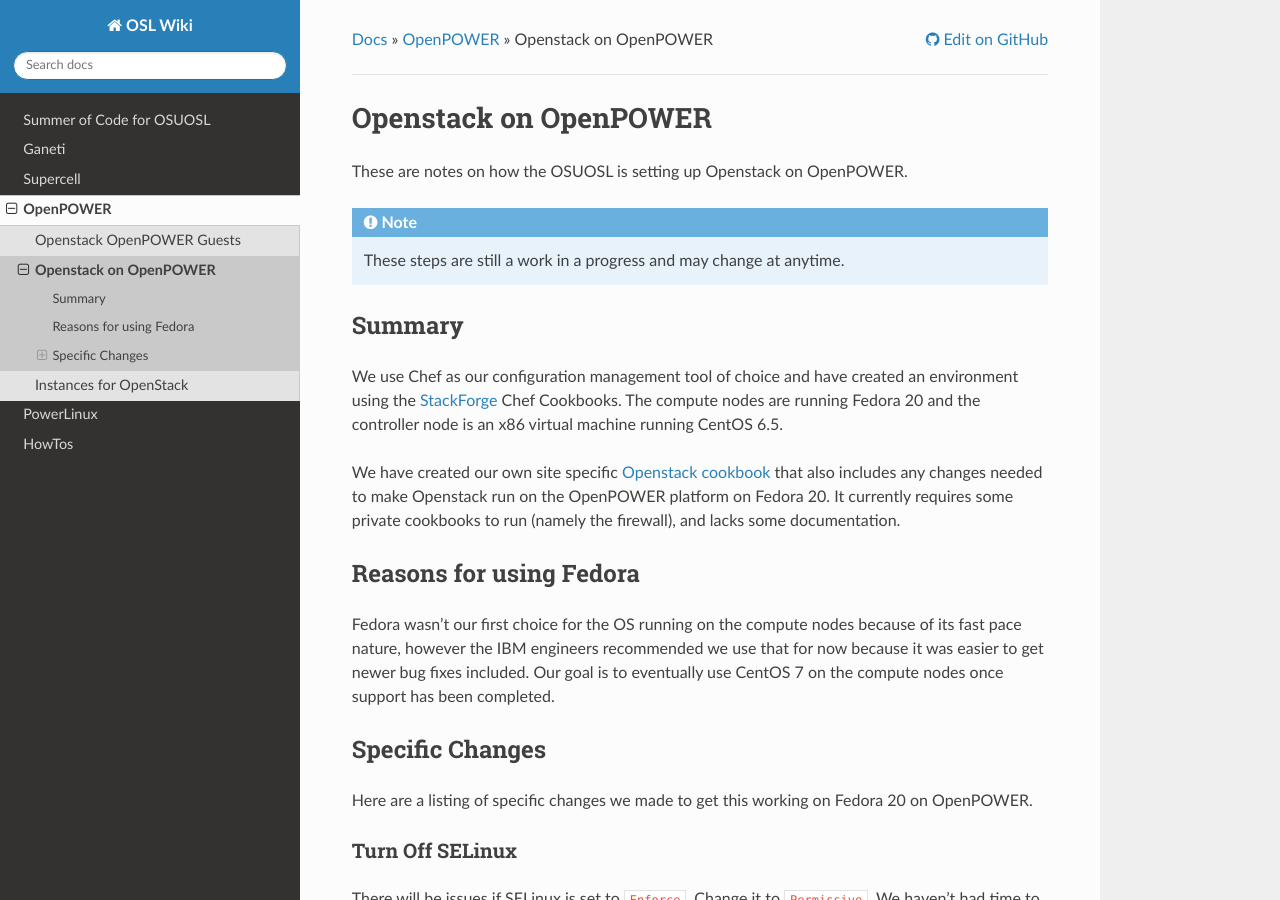
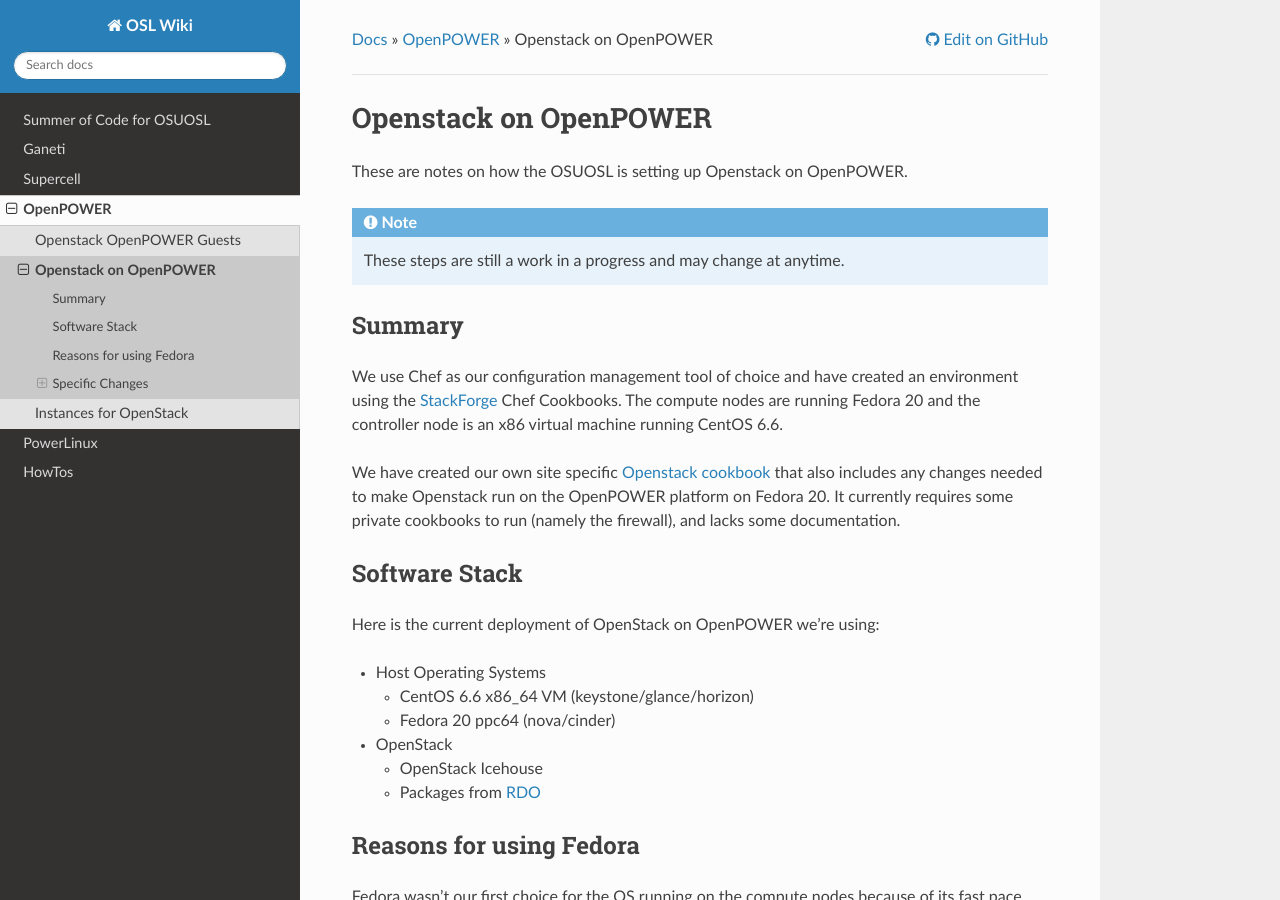
Before and after one commit to osuosl/wiki, a Sphinx documentation site: the page built from source/openpower/openstack.rst, in a window 1280 px wide and 900 px high. Built offline with Sphinx 7.4.7 and the Read the Docs theme 2.0.0, drawn with Linux system fonts in a browser that asks for light colours.

Commit message:
Add details about how our stack looks

```diff
--- a/source/openpower/openstack.rst
+++ b/source/openpower/openstack.rst
@@ -15,7 +15,7 @@
 We use Chef as our configuration management tool of choice and have created an
 environment using the `StackForge`_ Chef Cookbooks. The compute nodes are
 running Fedora 20 and the controller node is an x86 virtual machine running
-CentOS 6.5.
+CentOS 6.6.
 
 We have created our own site specific `Openstack cookbook`_ that also includes any
 changes needed to make Openstack run on the OpenPOWER platform on Fedora 20. It
@@ -24,6 +24,23 @@
 
 .. _StackForge: https://github.com/stackforge
 .. _Openstack cookbook: https://github.com/osuosl-cookbooks/osl-openstack
+
+Software Stack
+--------------
+
+Here is the current deployment of OpenStack on OpenPOWER we're using:
+
+- Host Operating Systems
+
+  - CentOS 6.6 x86_64 VM (keystone/glance/horizon)
+  - Fedora 20 ppc64 (nova/cinder)
+
+- OpenStack
+
+  - OpenStack Icehouse
+  - Packages from `RDO`_
+
+.. _RDO: https://www.rdoproject.org
 
 Reasons for using Fedora
 ------------------------
```
